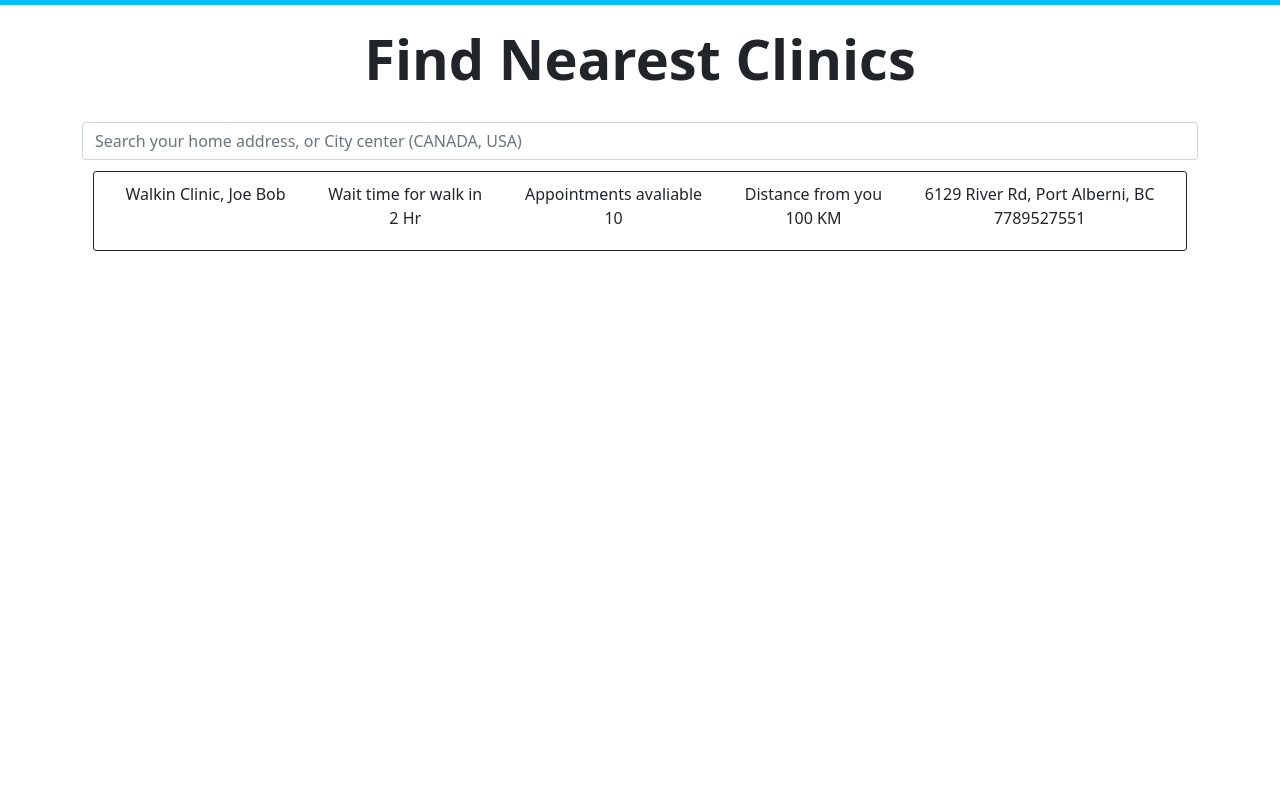
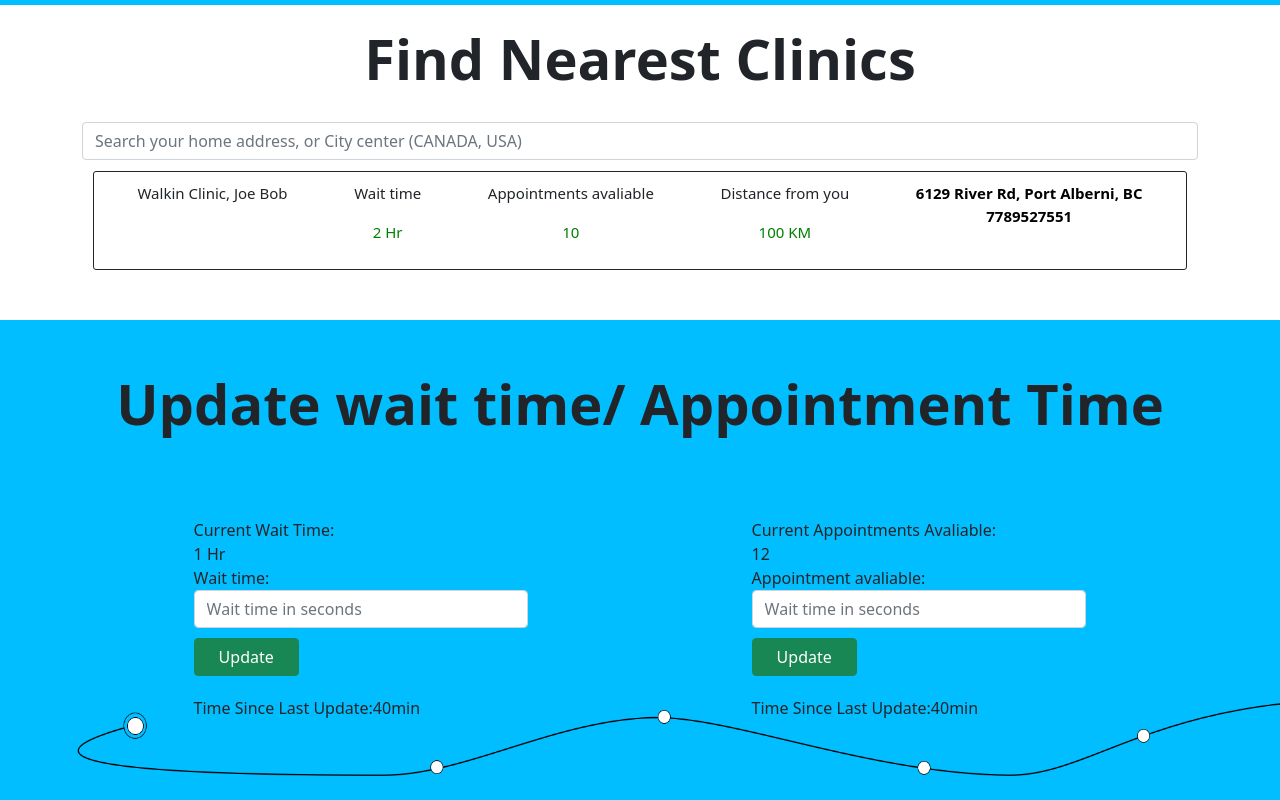
Before and after one commit to RichardBanh/medtrain, a React (Create React App) app: page / in a window 1280 px wide. Shown: the part 531-1331 px from the top of the page. Before the commit the page ends 800 px from the top, so only its background shows below. Built offline with nearby package versions, Linux system fonts and the light colour scheme.

Commit message:
finished the main landing page and function page look

```diff
--- a/src/App.css
+++ b/src/App.css
@@ -28,11 +28,36 @@
 	color: #61dafb;
 }
 
-@keyframes App-logo-spin {
-  from {
-    transform: rotate(0deg);
-  }
-  to {
-    transform: rotate(360deg);
+@media screen and (min-width: 400px) {
+	.text_size {
+		font-size: 9px;
 	}
 }
+
+@media screen and (max-width: 600px) {
+	.text_size {
+		font-size: 12px;
+	}
+}
+
+@media screen and (min-width: 700px) {
+	.text_size {
+		font-size: 13px;
+	}
+}
+
+@media screen and (min-width: 800px) {
+	.text_size {
+		font-size: 15px;
+	}
+}
+
+.color_green {
+	color: green;
+}
+
+.link {
+	color: black;
+	text-decoration: none;
+	font-weight: bold;
+}
--- a/src/App.js
+++ b/src/App.js
@@ -6,8 +6,17 @@ import Nav from 'react-bootstrap/Nav';
 import Navbar from 'react-bootstrap/Navbar';
 import NavDropdown from 'react-bootstrap/NavDropdown';
 import steth from './Asset/Stethascope.png';
+import { useEffect, useState } from 'react';
+import { Button } from 'react-bootstrap';
 
 const App = () => {
+	const [show_red, set_red] = useState(false);
+
+	useEffect(() => {}, []);
+
+	const start_timer = () => {};
+
+	//start refresh
 	return (
 		<div className='App'>
 			<Navbar bg='light' expand='lg'>
@@ -86,35 +95,121 @@ const App = () => {
 						margin: '1%',
 						minHeight: '10vh',
 						padding: '10px',
+						marginBottom: '50px',
 					}}
 					className='d-flex align-items-start justify-content-around'
 				>
-					<div>Walkin Clinic, Joe Bob</div>
+					<p className='text_size'>Walkin Clinic, Joe Bob</p>
 					<div>
-						<div>Wait time for walk in</div>
-						<div>2 Hr</div>
+						<p className='text_size'>Wait time</p>
+						<p className='text_size color_green'>2 Hr</p>
+					</div>
+					<div>
+						<p className='text_size'>Appointments avaliable</p>
+						<p className='text_size color_green'>10</p>
 					</div>
 
 					<div>
-						<div>Appointments avaliable</div>
-						<div>10</div>
+						<p className='text_size'>Distance from you</p>
+						<p className='text_size color_green'>100 KM</p>
 					</div>
 
-					<div>
-						<div>Distance from you</div>
-						<div>100 KM</div>
-					</div>
-
-					<div>
-						<div>6129 River Rd, Port Alberni, BC</div>
-						<div>7789527551</div>
+					<div className='d-flex flex-column'>
+						<a
+							className='text_size link'
+							href={`https://www.google.com/maps/place/${
+								'6129' +
+								'+' +
+								'River' +
+								'+' +
+								'Rd' +
+								',' +
+								'+' +
+								'Port' +
+								'+' +
+								'Alberni' +
+								',' +
+								'+' +
+								'BC'
+							}`}
+							target='_blank'
+							rel='noreferrer'
+						>
+							6129 River Rd, Port Alberni, BC
+						</a>
+						<a className='text_size link' href={`tel:+${7789527551}`}>
+							7789527551
+						</a>
 					</div>
 				</div>
-				<div></div>
-				<div></div>
-				<div></div>
-				<div></div>
 			</Container>
+			<div
+				style={{
+					backgroundImage: `url(${steth})`,
+					minHeight: '60vh',
+					backgroundSize: '1650px 584px',
+					backgroundRepeat: 'none',
+				}}
+			>
+				<Container>
+					<h1 className='display-4 fw-bold' style={{ paddingTop: '50px' }}>
+						Update wait time/ Appointment Time
+					</h1>
+					<div
+						className='d-flex justify-content-around'
+						style={{ width: '100%', marginTop: '80px' }}
+					>
+						<div
+							className='d-flex align-items-start flex-column'
+							style={{ width: '30%' }}
+						>
+							<div>Current Wait Time:</div>
+							<div>1 Hr</div>
+							<div>Wait time:</div>
+							<input
+								type='text'
+								class='form-control'
+								placeholder='Wait time in seconds'
+								aria-label='Set wait time'
+							></input>
+							<button
+								type='button'
+								className='btn btn-success btn-md px-4 me-sm-3'
+								style={{ marginTop: '10px' }}
+							>
+								Update
+							</button>
+							<div className='d-flex' style={{ marginTop: '20px' }}>
+								<div>Time Since Last Update:</div> <div> 40min</div>
+							</div>
+						</div>
+						<div
+							className='d-flex align-items-start flex-column'
+							style={{ width: '30%' }}
+						>
+							<div>Current Appointments Avaliable:</div>
+							<div>12</div>
+							<div>Appointment avaliable:</div>
+							<input
+								type='text'
+								class='form-control'
+								placeholder='Wait time in seconds'
+								aria-label='Set wait time'
+							></input>
+							<button
+								type='button'
+								className='btn btn-success btn-md px-4 me-sm-3'
+								style={{ marginTop: '10px' }}
+							>
+								Update
+							</button>
+							<div className='d-flex' style={{ marginTop: '20px' }}>
+								<div>Time Since Last Update:</div> <div> 40min</div>
+							</div>
+						</div>
+					</div>
+				</Container>
+			</div>
 		</div>
 	);
 };
```
Lines whose indentation alone changed are shown as unchanged.
